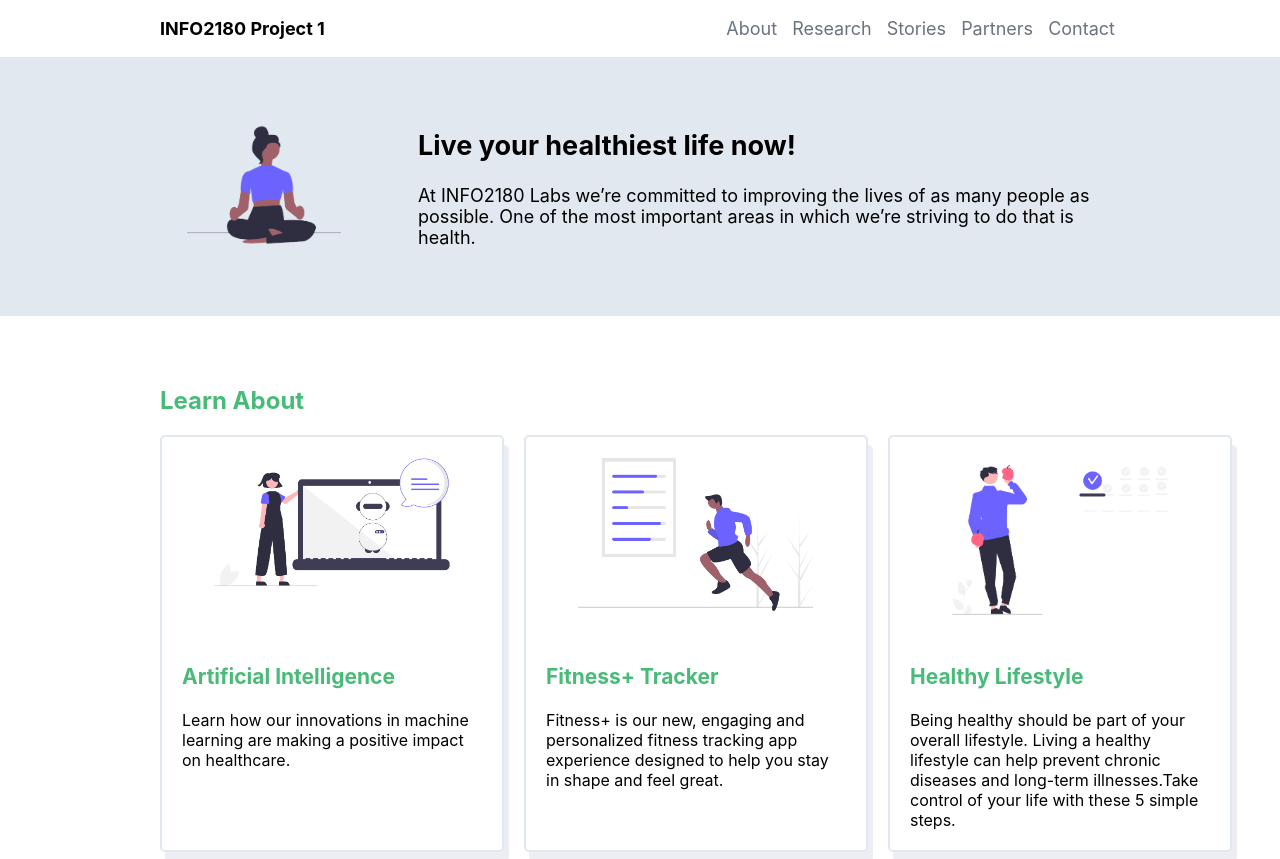
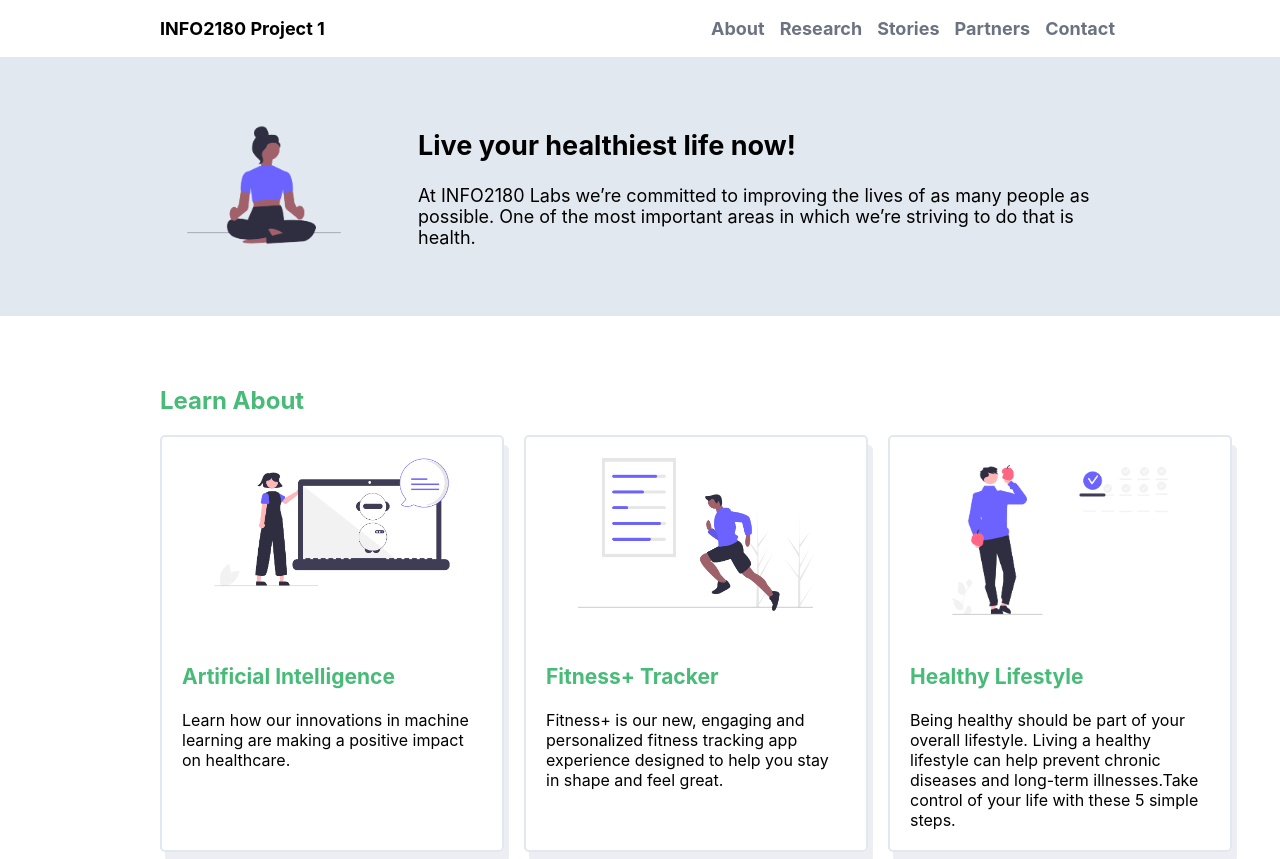
Before and after one commit to NickSmith2002/info2180-project1, a plain HTML site: page index.html in a window 1280 px wide. Shown: the top 859 px of the page. Drawn offline with Linux system fonts and the light colour scheme.

Commit message:
Final Commit

```diff
--- a/styles.css
+++ b/styles.css
@@ -30,7 +30,8 @@ header li {
   margin: 0 5px;
   padding: 0;
   display: inline-block;
-  font-size: 18px
+  font-size: 18px;
+  font-weight: bold;
 }
 
 /* Hero-Overview Section */
```
